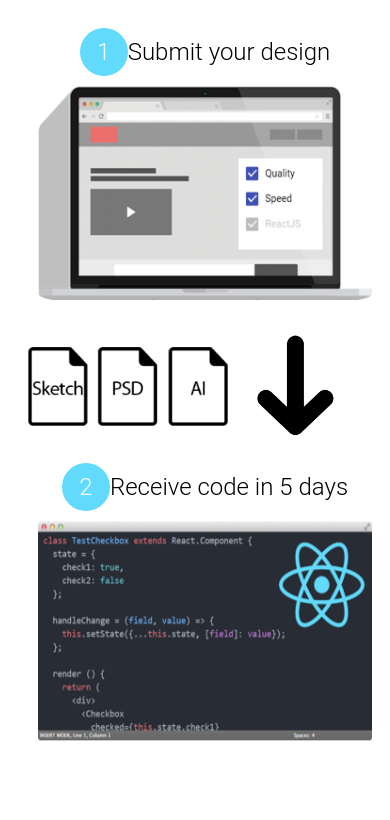
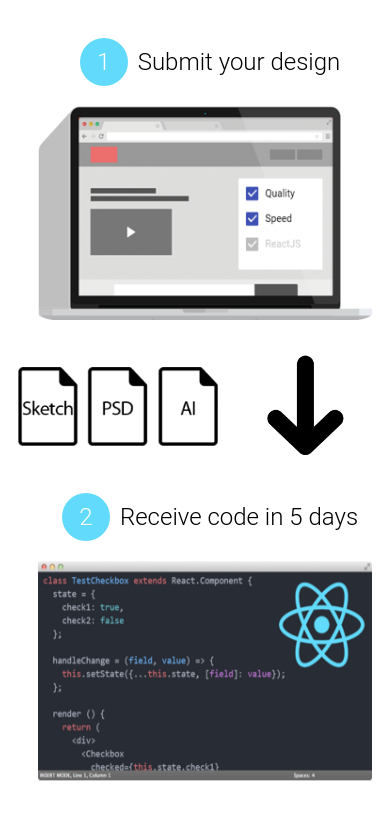
Before and after one commit to hyperh/react-forge-landing, a React app: page / in a window 390 px wide. Shown: the top 820 px of the page. Built offline with nearby package versions, Linux system fonts and the light colour scheme.

Commit message:
Better spacing for step number and text

```diff
--- a/src/Process/styles.css
+++ b/src/Process/styles.css
@@ -14,6 +14,7 @@
   height: auto;
   display: block;
   align-self: center;
+  padding: 10px 10px 10px 10px;
 }
 
 .stepContainer {
@@ -47,6 +48,7 @@
   line-height: 2em;
   text-align: center;
   color: white;
+  margin: 10px;
 }
 
 .laptop,
@@ -65,10 +67,6 @@
 @media (max-width: 768px)  {
   .process {
     flex-direction: column;
-  }
-
-  .process img {
-    padding: 10px 0px 10px 0px;
   }
 
   .stepContainer {
```
